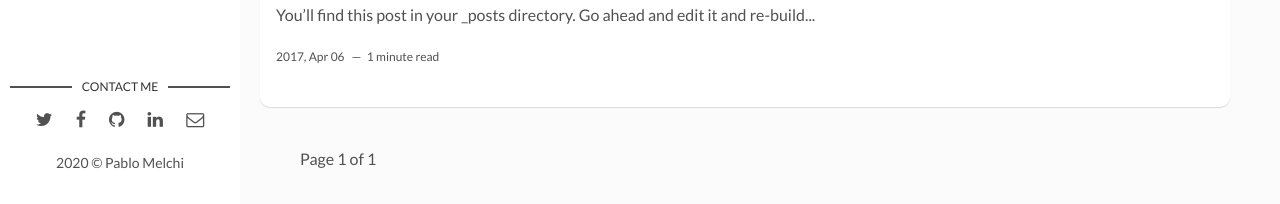
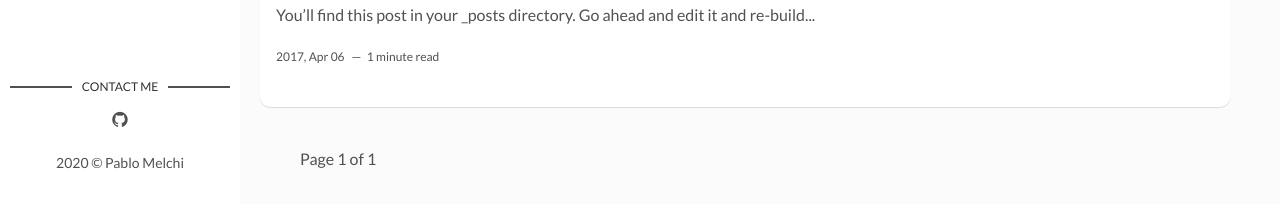
Before and after one commit to pmelchi/pmelchi.github.io, a Jekyll site: the page built from index.html, in a window 1280 px wide and 1296 px high. Shown: the part 1089-1293 px from the top of the window. Built offline with Jekyll 4.4.1, drawn with Linux system fonts in a browser that asks for light colours; the list of posts is cut into pages by our own code.

Commit message:
Update main.html

```diff
--- a/_layouts/main.html
+++ b/_layouts/main.html
@@ -18,28 +19,18 @@
       <ul>
         {% if site.social-twitter %}
           <li><a href="https://twitter.com/{{ site.social-twitter }}" target="_blank"><i class="fa fa-twitter" aria-hidden="true"></i></a></li>
-        {% else %}
-          <li><a href="https://twitter.com/artemsheludko_" target="_blank"><i class="fa fa-twitter" aria-hidden="true"></i></a></li>
         {% endif %}
         {% if site.social-facebook %}
           <li><a href="https://facebook.com/{{ site.social-facebook }}" target="_blank"><i class="fa fa-facebook" aria-hidden="true"></i></a></li>
-        {% else %}
-          <li><a href="https://facebook.com/" target="_blank"><i class="fa fa-facebook" aria-hidden="true"></i></a></li>
         {% endif %}
         {% if site.social-github %}
           <li class="github"><a href="http://github.com/{{site.social-github}}" target="_blank"><i class="fa fa-github"></i></a></li>
-        {% else %}
-          <li class="github"><a href="http://github.com/" target="_blank"><i class="fa fa-github" aria-hidden="true"></i></a></li>
         {% endif %}
         {% if site.social-linkedin %}
           <li class="linkedin"><a href="https://in.linkedin.com/in/{{site.social-linkedin}}" target="_blank"><i class="fa fa-linkedin"></i></a></li>
-        {% else %}
-          <li class="linkedin"><a href="https://in.linkedin.com/" target="_blank"><i class="fa fa-linkedin" aria-hidden="true"></i></a></li>
         {% endif %}
         {% if site.social-email %}
           <li class="email"><a href="mailto:{{site.social-email}}"><i class="fa fa-envelope-o"></i></a></li>
-        {% else %}
-          <li class="email"><a href="mailto:example.david@blog.com"><i class="fa fa-envelope-o" aria-hidden="true"></i></a></li>
         {% endif %}
       </ul>
     </section> <!-- End Section Contact -->
```
Also changed, not shown: other parts of _layouts/main.html (+1 -0 lines).
